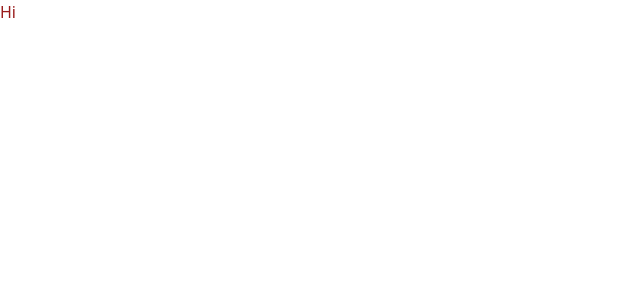
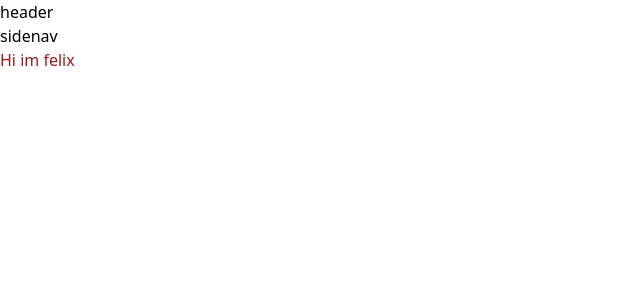
Before and after one commit to felix1251/user-management-nextjs, a Next.js app: page /users in a window 1280 px wide. Shown: the top 300 px of the page, without its empty margins (0-640 px from the left). Built offline with nearby package versions, Linux system fonts and the light colour scheme.

Commit message:
setup layouts

```diff
--- a/jsconfig.json
+++ b/jsconfig.json
@@ -1,7 +1,8 @@
 {
   "compilerOptions": {
     "paths": {
-      "@/*": ["./src/*"]
+      "@/*": ["./src/*"],
+      "@/components/*": ["./src/pages/components/*"]
     }
   }
 }
--- a/src/pages/_app.js
+++ b/src/pages/_app.js
@@ -1,5 +1,9 @@
+import AuthLayout from '@/components/layouts/authLayout'
 import '@/styles/globals.css'
 
 export default function App({ Component, pageProps }) {
-  return <Component {...pageProps} />
+  const { meta } = Component
+  const layout = meta?.withLayout ? AuthLayout : ((page) => page)
+
+  return layout(<Component {...pageProps} />)
 }
--- /dev/null
+++ b/src/pages/components/layouts/authLayout.js
@@ -0,0 +1,11 @@
+function AuthLayout(children) {
+      return (
+            <div>
+                  <header>header</header>
+                  <nav>sidenav</nav>
+                  {children}
+            </div>
+      )
+}
+
+export default AuthLayout;
--- a/src/pages/users/index.js
+++ b/src/pages/users/index.js
@@ -1,5 +1,7 @@
 const Users = () => {
-      return (<div className="text-red-800">Hi</div>)
+      return (<div className="text-red-800">Hi im felix</div>)
 }
 
+Users.meta = { withLayout: true, module: "users" }
+
 export default Users;
```
